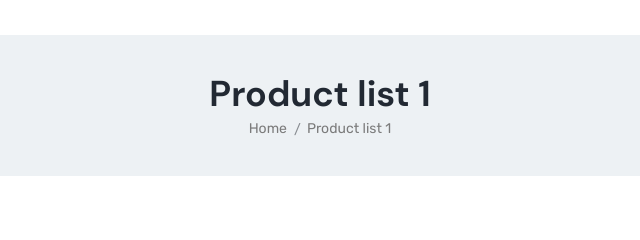
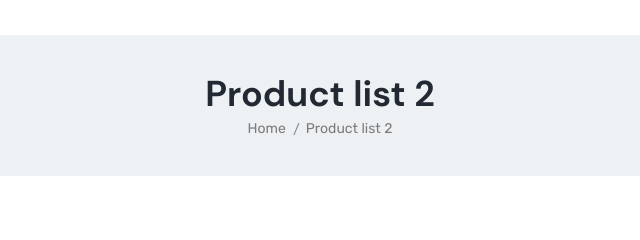
Before and after one commit to ITfrontTop/glee-maket, a website: page app/shop-list.html in a window 1280 px wide. Shown: the part 120-360 px from the top of the page, 320-960 px from the left. Drawn offline with nearby package versions, Linux system fonts and the light colour scheme; files that its build step writes are made by us from their sources.

Commit message:
fixet name breadcrumbs

```diff
--- a/app/shop-list.html
+++ b/app/shop-list.html
@@ -79,7 +79,7 @@
             <div class="top__inner">
                 <div class="container">
                     <h2 class="top__title title">
-                        Product list 1
+                        Product list 2
                     </h2>
                     <div class="breadcrumbs">
                         <ul class="breadcrumbs__list">
@@ -90,7 +90,7 @@
                             </li>
                             <li class="breadcrumbs__item">
                                 <a class="breadcrumbs__link" href="#">
-                                    Product list 1
+                                    Product list 2
                                 </a>
                             </li>
                         </ul>
```
